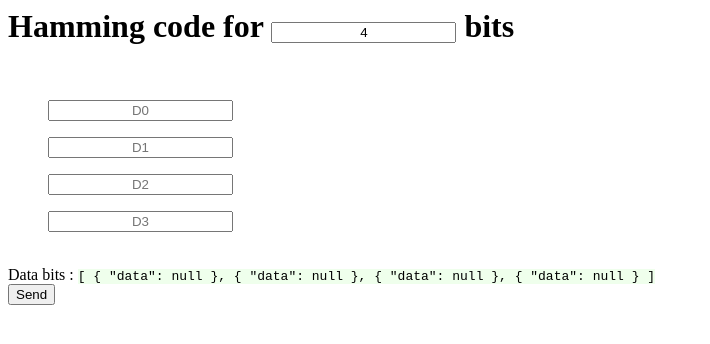
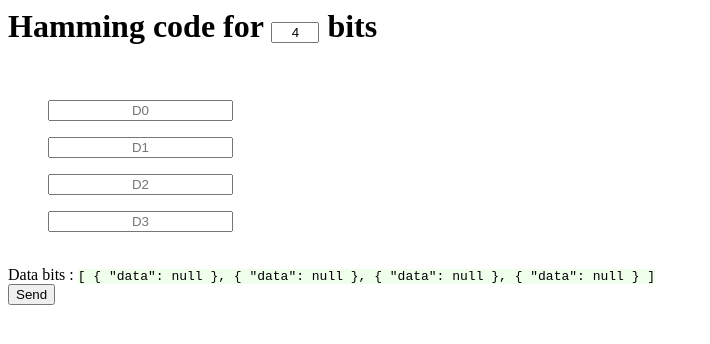
Before and after one commit to tant-rares-30127/TD, a website: page Lab3/Hamming_nbiti/index.html in a window 1280 px wide. Shown: the whole page, without its empty margins (0-710 px from the left). Drawn offline with nearby package versions, Linux system fonts and the light colour scheme.

Commit message:
Updating the style for nr of bits input

```diff
--- a/Lab3/Hamming_nbiti/style.css
+++ b/Lab3/Hamming_nbiti/style.css
@@ -48,3 +48,7 @@ code {
   background-color: #efffec;
   margin: 0 px;
 }
+
+#bitsInput {
+  width: 3rem;
+}
```
